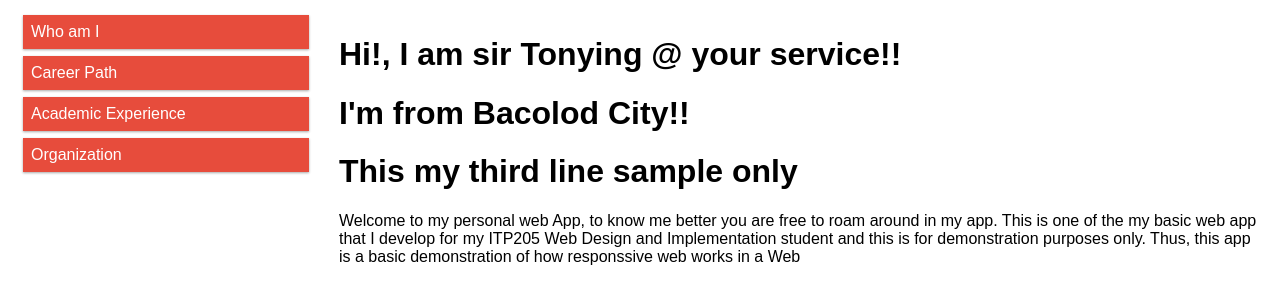
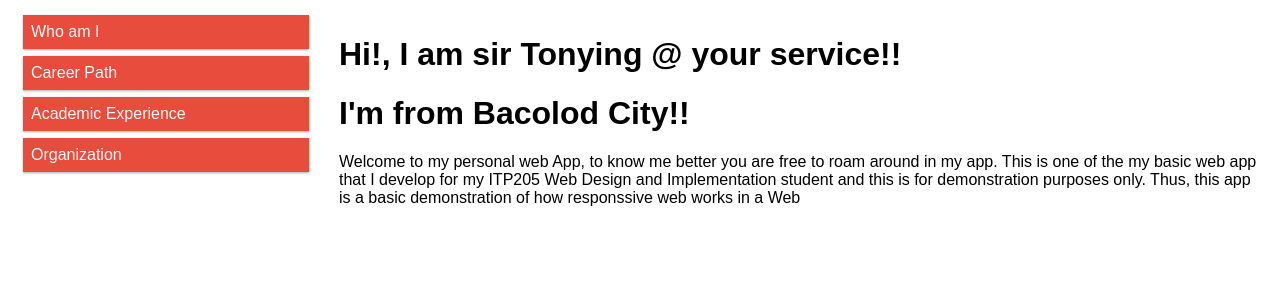
Before and after one commit to ppl500l68/WSampv1, a PHP site: page / in a window 1280 px wide. Shown: the part 98-402 px from the top of the page. Run offline with PHP 8.4, Linux system fonts and the light colour scheme.

Commit message:
myupdate1

```diff
--- a/index.html
+++ b/index.php
@@ -79,7 +79,6 @@ html {
 	<div class="col-9">
 		<h1>Hi!, I am sir Tonying @ your service!!</h1>
 		<h1>I'm from Bacolod City!! </h1>
-		<h1>This my third line sample only</h1>
 		<p>Welcome to my personal web App, to know me better you are free to roam around in my app.  This is one of the my basic web app that I develop for my ITP205 Web Design and Implementation student and this is for demonstration purposes only.  Thus, this app is a basic demonstration of how responssive web works in a Web</p>
 	</div>
 </div>
```
